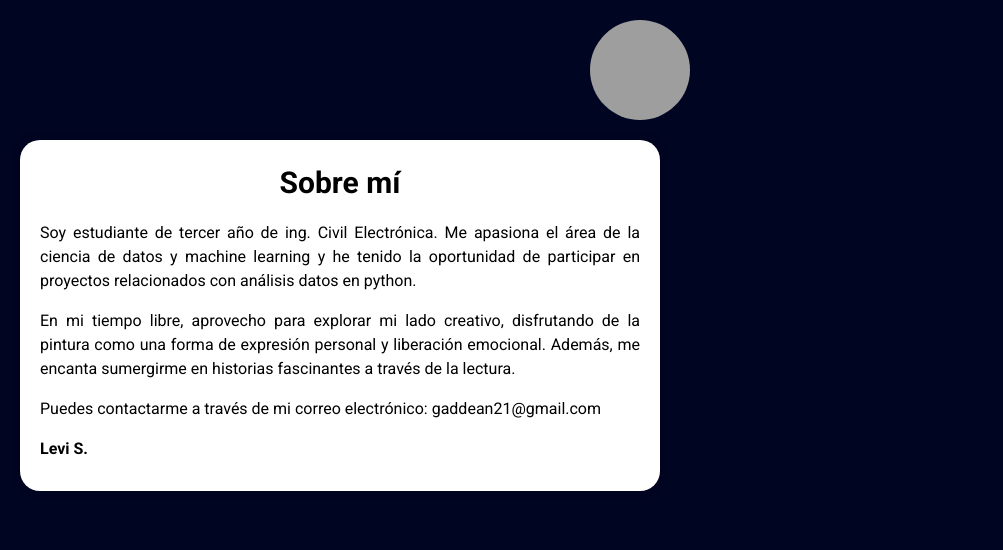
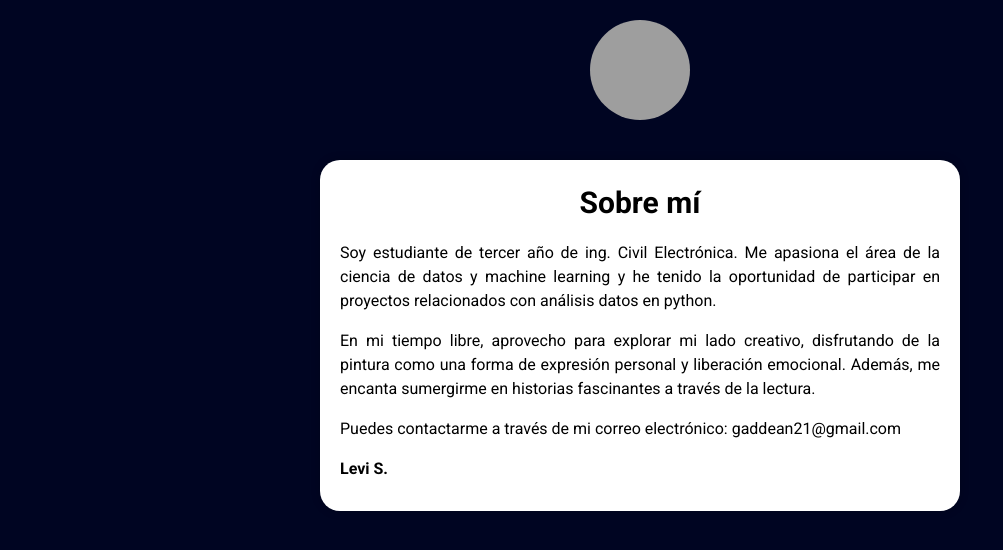
Before and after one commit to LeviSsstt/Sitio, a Flask app: page /sobremi in a window 1280 px wide. Shown: the part 70-620 px from the top of the page, without its empty margins (0-1003 px from the left). Run offline with Flask 3, Linux system fonts and the light colour scheme; grey boxes are pictures that could not be loaded.

Commit message:
Update sobremi.html

```diff
--- a/templates/sitio/sobremi.html
+++ b/templates/sitio/sobremi.html
@@ -15,7 +15,10 @@
         padding: 0;
         background-color: #000522;
       }
-
+      main{
+        display: flex;
+        justify-content: center;
+      }
       /* Estilos para el encabezado */
       header {
         background-color: #f4f4f4;
@@ -109,7 +112,8 @@
       <a href="/" id="home">Home</a>
     </header>
     <img src="https://res.cloudinary.com/dacwrjdao/image/upload/v1678930106/image_tksy2v.jpg" alt="Imagen de perfil">
-    <section>
+    <main>
+     <section>
       <h1>Sobre mí</h1>
       <p >Soy estudiante de tercer año de ing. Civil Electrónica. Me apasiona el área de la ciencia de datos  y machine learning y he tenido la oportunidad de participar en proyectos relacionados con análisis datos en python.</p>
       <p>En mi tiempo libre, aprovecho para explorar mi lado creativo, disfrutando de la pintura como una forma de expresión personal y liberación emocional. Además, me encanta sumergirme en historias fascinantes a través de la lectura.</p>
@@ -117,9 +121,11 @@
         <p>
           <strong>Levi S.</strong>
         </p>
-    </section></p>
+    </section>
+    </main>
 
 
-    </section>
+
+
   </body>
 </html>
```
